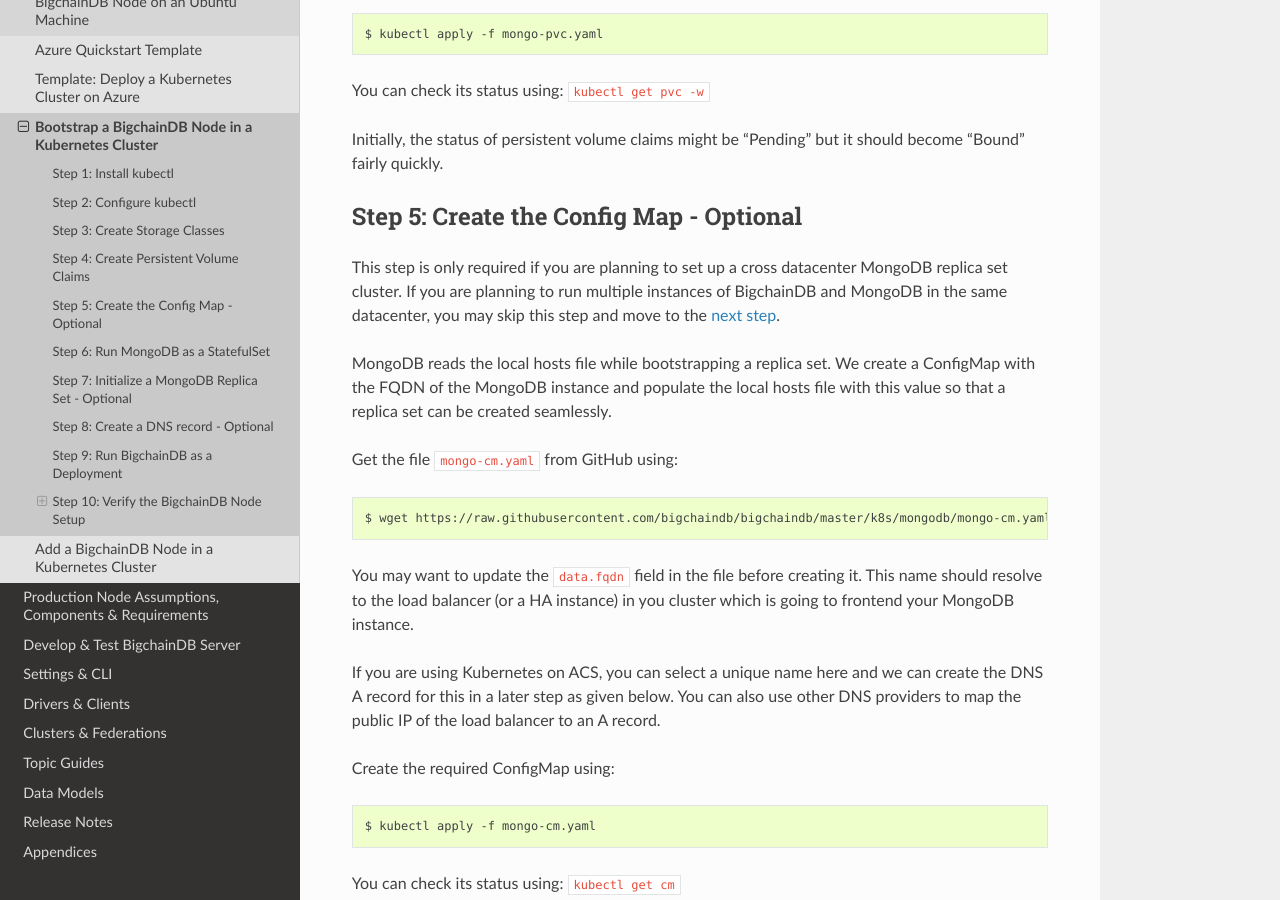
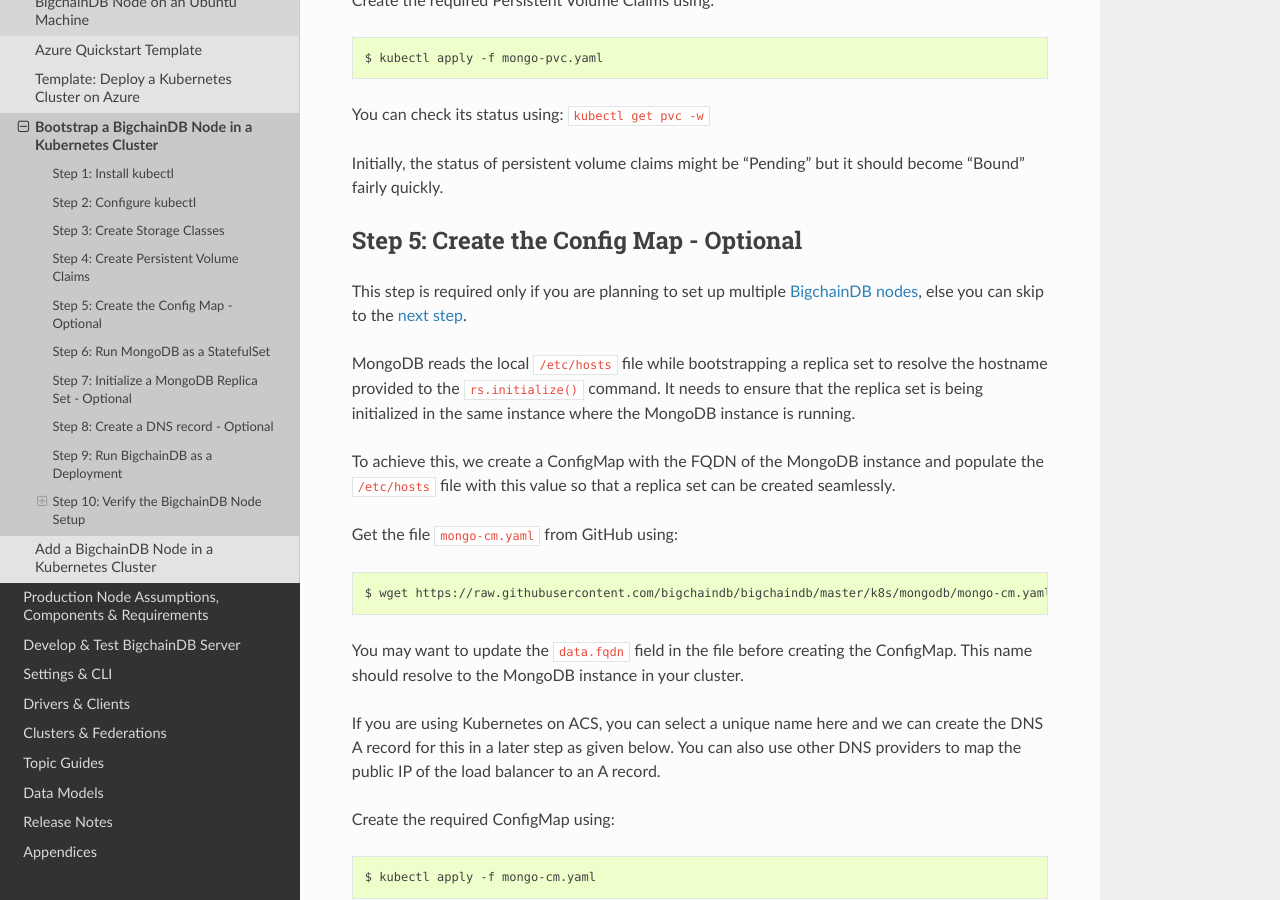
Before and after one commit to bigchaindb/bigchaindb, a Sphinx documentation site: the page built from docs/server/source/cloud-deployment-templates/node-on-kubernetes.rst, in a window 1280 px wide and 900 px high, scrolled down 2478 px. Built offline with Sphinx 7.4.7 and the Read the Docs theme 2.0.0, drawn with Linux system fonts in a browser that asks for light colours; pages that are not in the unit, such as notebooks, are missing from menus; some of the changed text lies outside the part shown.

Commit message:
Documentation updates as per @ttmc's comments

```diff
--- a/docs/server/source/cloud-deployment-templates/add-node-on-kubernetes.rst
+++ b/docs/server/source/cloud-deployment-templates/add-node-on-kubernetes.rst
@@ -4,7 +4,7 @@
 **Refer this document if you want to add a new BigchainDB node to an existing
 cluster**
 
-**If you want to start your first BigchainDB node in the BigchiainDB cluster,
+**If you want to start your first BigchainDB node in the BigchainDB cluster,
 refer**
 :doc:`this <node-on-kubernetes>`
 
--- a/docs/server/source/cloud-deployment-templates/node-on-kubernetes.rst
+++ b/docs/server/source/cloud-deployment-templates/node-on-kubernetes.rst
@@ -2,7 +2,7 @@
 ===================================================
 
 **Refer this document if you are starting your first BigchainDB instance in
-a BigchainDB cluster**
+a BigchainDB cluster or starting a stand-alone BigchainDB instance**
 
 **If you want to add a new BigchainDB node to an existing cluster, refer**
 :doc:`this <add-node-on-kubernetes>`
@@ -158,16 +158,19 @@
 Step 5: Create the Config Map - Optional
 ----------------------------------------
 
-This step is only required if you are planning to set up a cross datacenter
-MongoDB replica set cluster. If you are planning to run multiple instances of
-BigchainDB and MongoDB in the same datacenter, you may skip this step and move
-to the :ref:`next step <Step 6: Run MongoDB as a StatefulSet>`.
+This step is required only if you are planning to set up multiple
+`BigchainDB nodes
+<https://docs.bigchaindb.com/en/latest/terminology.html#node>`_, else you can
+skip to the :ref:`next step <Step 6: Run MongoDB as a StatefulSet>`.
 
+MongoDB reads the local ``/etc/hosts`` file while bootstrapping a replica set
+to resolve the hostname provided to the ``rs.initialize()``
+command. It needs to ensure that the replica set is being initialized in the
+same instance where the MongoDB instance is running.
 
-MongoDB reads the local hosts file while bootstrapping a replica set.
-We create a ConfigMap with the FQDN of the MongoDB instance and populate the
-local hosts file with this value so that a replica set can be created
-seamlessly.
+To achieve this, we create a ConfigMap with the FQDN of the MongoDB instance
+and populate the ``/etc/hosts`` file with this value so that a replica set can
+be created seamlessly.
 
 Get the file ``mongo-cm.yaml`` from GitHub using:
 
@@ -175,9 +178,9 @@
 
    $ wget https://raw.githubusercontent.com/bigchaindb/bigchaindb/master/k8s/mongodb/mongo-cm.yaml
 
-You may want to update the ``data.fqdn`` field in the file before creating it.
-This name should resolve to the load balancer (or a HA instance) in you cluster
-which is going to frontend your MongoDB instance.
+You may want to update the ``data.fqdn`` field in the file before creating the
+ConfigMap.
+This name should resolve to the MongoDB instance in your cluster.
 
 If you are using Kubernetes on ACS, you can select a unique name here and we
 can create the DNS A record for this in a later step as given below.
@@ -248,10 +251,11 @@
 Step 7: Initialize a MongoDB Replica Set - Optional
 ---------------------------------------------------
 
-This step is only required if you are planning to set up a cross datacenter
-MongoDB cluster replica set. If you are planning to run multiple instances of
-BigchainDB and MongoDB in the same datacenter, you may skip this step and move
-to :ref:`step 9 <Step 9: Run BigchainDB as a Deployment>`.
+This step is required only if you are planning to set up multiple
+`BigchainDB nodes
+<https://docs.bigchaindb.com/en/latest/terminology.html#node>`_, else you can
+skip to the :ref:`step 9 <Step 9: Run BigchainDB as a Deployment>`.
+
 
 Login to the running MongoDB instance and access the mongo shell using:
 
@@ -291,10 +295,10 @@
 Step 8: Create a DNS record - Optional
 --------------------------------------
 
-This step is only required if you are planning to set up a cross datacenter
-MongoDB cluster replica set. If you are planning to run multiple instances of
-BigchainDB and MongoDB in the same datacenter, you may skip this step and move
-to the :ref:`next step <Step 9: Run BigchainDB as a Deployment>`.
+This step is required only if you are planning to set up multiple
+`BigchainDB nodes
+<https://docs.bigchaindb.com/en/latest/terminology.html#node>`_, else you can
+skip to the :ref:`next step <Step 9: Run BigchainDB as a Deployment>`.
 
 Since we currently rely on Azure to provide us with a public IP and manage the
 DNS entries of MongoDB instances, we detail only the steps required for ACS
```
Also changed, not shown: docs/root/source/terminology.md (+1 -1 lines).
